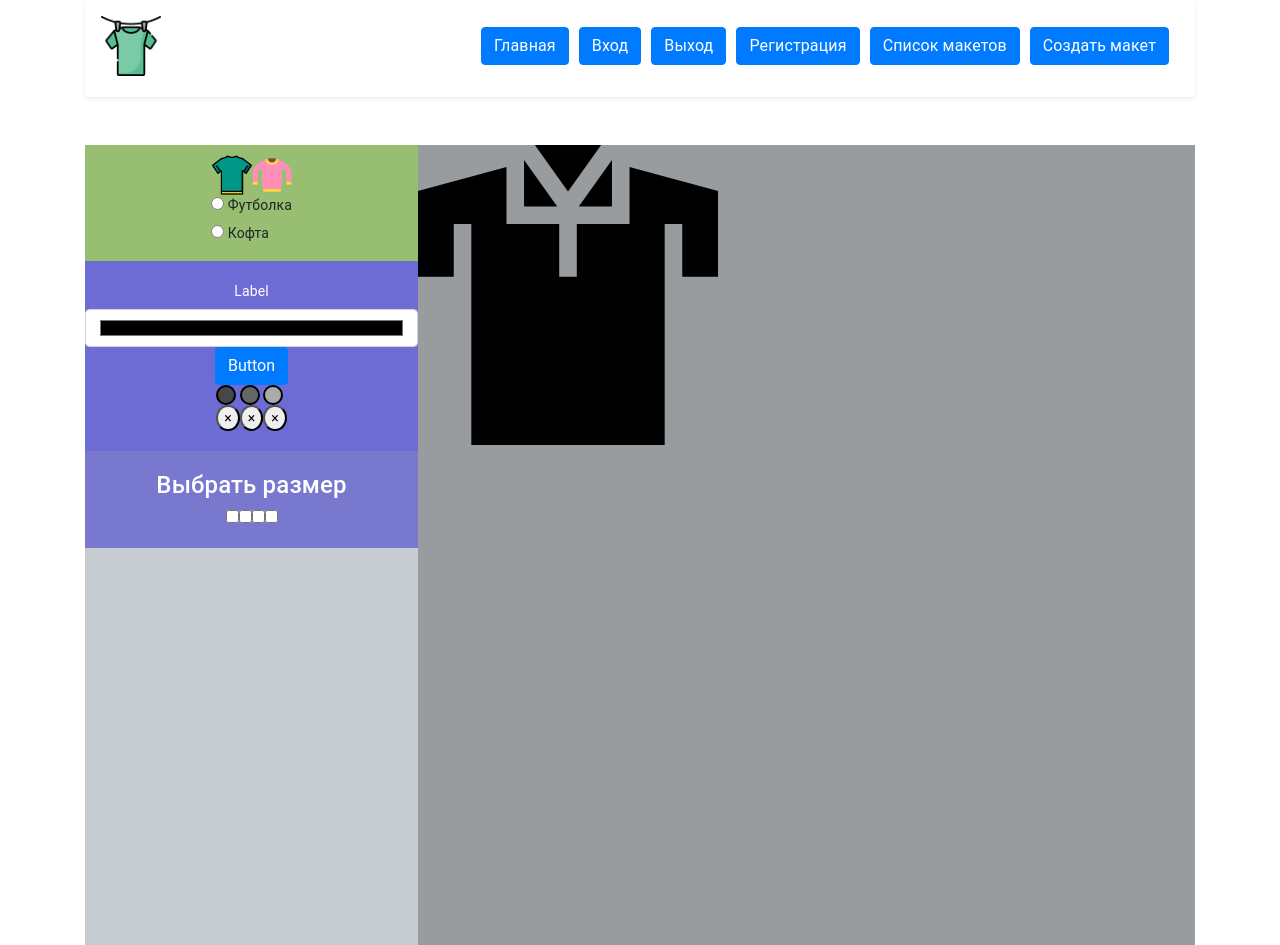
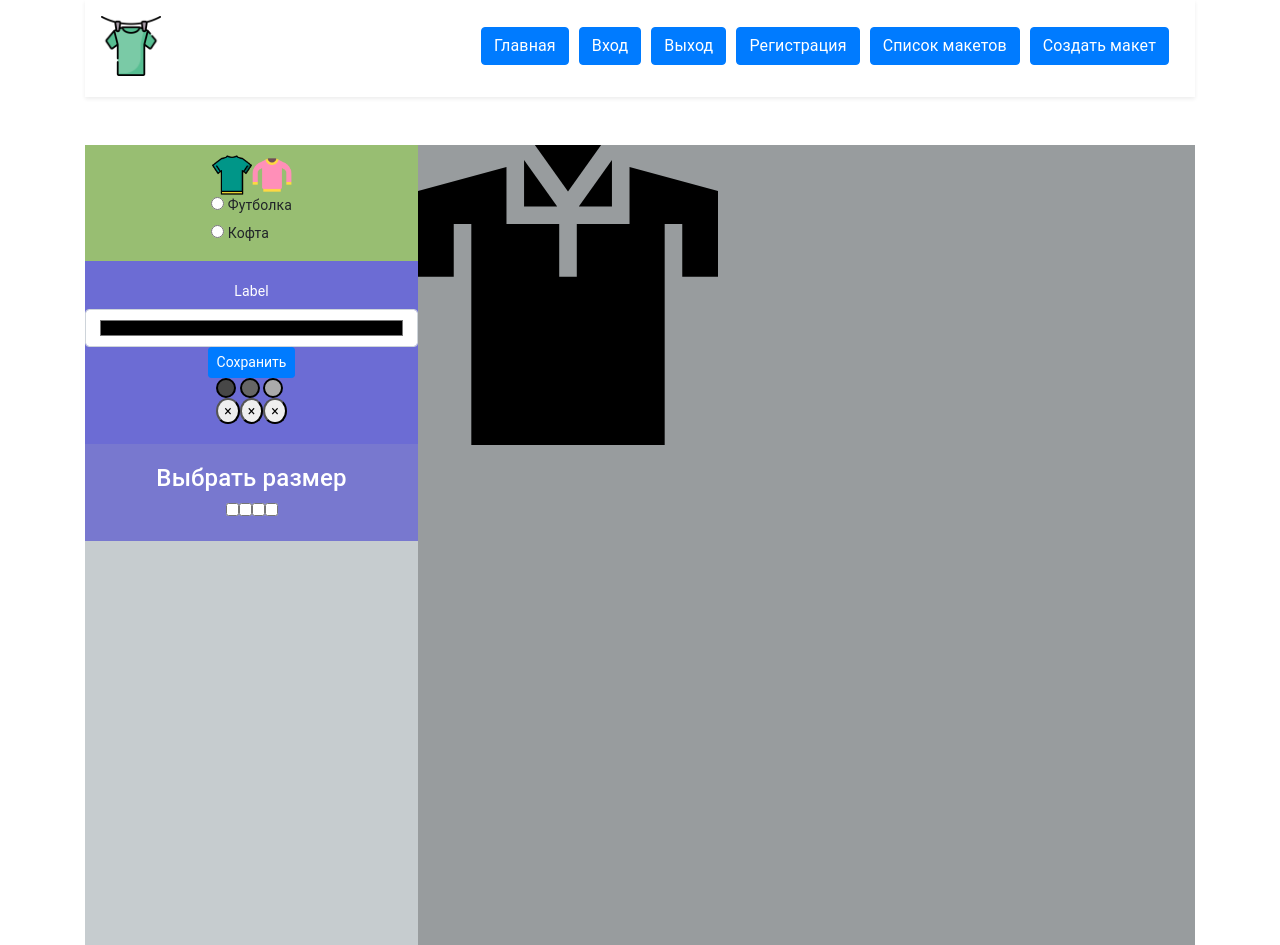
Before and after one commit to PIPSKVIK/my-print, a Vue app: page /layout-constructor in a window 1280 px wide. Built offline with nearby package versions, Linux system fonts and the light colour scheme.

Commit message:
Изменил имя конопки СОхранить цвет

```diff
--- a/src/components/constructorLeftSide/TypeColors.vue
+++ b/src/components/constructorLeftSide/TypeColors.vue
@@ -6,7 +6,10 @@
     />
     <BaseButton
       @click="saveCurrentColor"
-    />
+      size="small"
+    >
+    Сохранить
+    </BaseButton>
     <ul class="color-list">
       <li v-for="currentColor in currentColors" :key="currentColor.currentColor">
         <div class="current-color" :style="{ 'background': currentColor.color }"></div>
```
